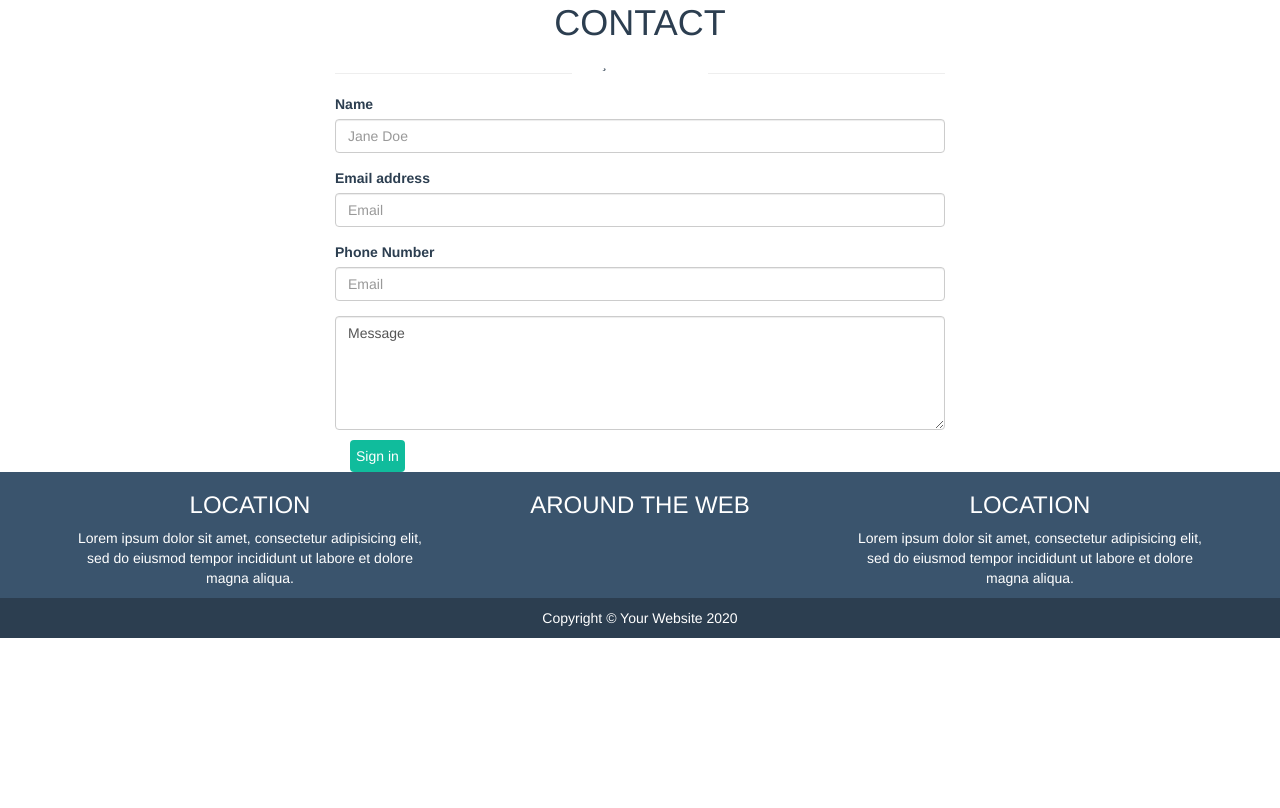
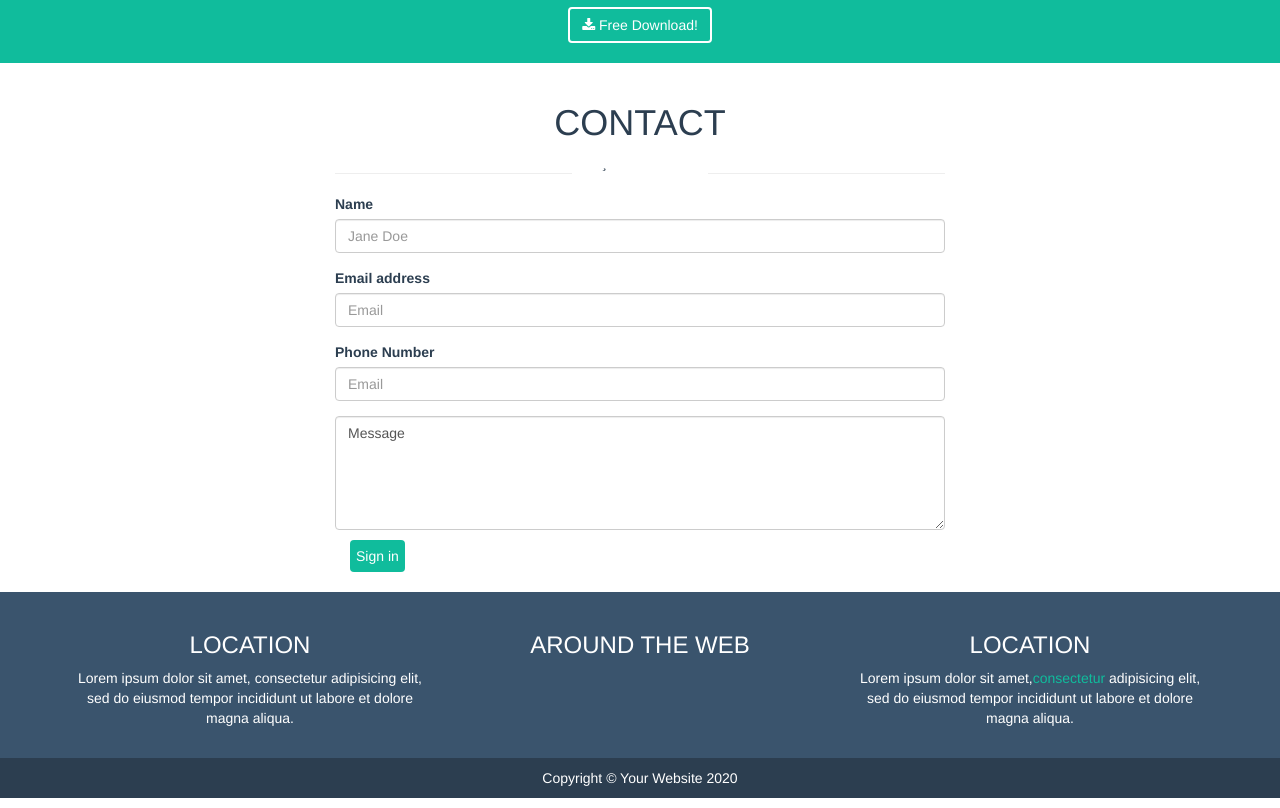
Before and after one commit to edoardomalfatto/html-css-bootstrap-freelancer, a plain HTML site: page index.html in a window 1280 px wide. Shown: the part 1683-2491 px from the top of the page. Before the commit the page ends 2331 px from the top, so only its background shows below. Drawn offline with nearby package versions, Linux system fonts and the light colour scheme.

Commit message:
padding+span

```diff
--- a/css/style.css
+++ b/css/style.css
@@ -1,10 +1,10 @@
 /* utility */
 .padding_top_standard {
-  padding-top: 30px;
+  padding-top: 20px;
 }
 
 .padding_bottom_standard {
-  padding-bottom: 30px;
+  padding-bottom: 20px;
 }
 
 .pdg_top {
@@ -213,3 +213,7 @@ header {
 .footer_top .container .row .col-md-4 h3 {
   text-transform: uppercase;
 }
+
+.clr_greenblue {
+  color:rgb(16,188,156);
+}
--- a/index.html
+++ b/index.html
@@ -57,7 +57,7 @@
     </header>
 
       <main>
-        <div class="portfolio">
+        <div class="portfolio padding_top_standard padding_bottom_standard">
           <div class="container">
 
             <div class="box text-center">
@@ -92,7 +92,7 @@
           </div>
         </div>
 
-        <div class="about">
+        <div class="about padding_top_standard padding_bottom_standard">
             <div class="wrapped">
               <div class="container-fluid">
                 <div class="row">
@@ -112,7 +112,7 @@
             </div>
         </div>
 
-        <div class="contact">
+        <div class="contact padding_top_standard padding_bottom_standard">
           <div class="wrapped">
             <div class="container-fluid">
               <div class="row">
@@ -154,7 +154,7 @@
       </main>
 
       <footer>
-        <div class="footer_top">
+        <div class="footer_top padding_top_standard padding_bottom_standard">
 
             <div class="container">
               <div class="row">
@@ -177,7 +177,7 @@
                 </div>
                 <div class="col-md-4 col-sm-4">
                   <h3>Location</h3>
-                  <p>Lorem ipsum dolor sit amet, consectetur adipisicing elit, sed do eiusmod tempor incididunt ut labore et dolore magna aliqua. </p>
+                  <p>Lorem ipsum dolor sit amet,<span class="clr_greenblue" >consectetur</span>  adipisicing elit, sed do eiusmod tempor incididunt ut labore et dolore magna aliqua. </p>
 
                 </div>
               </div>
```
